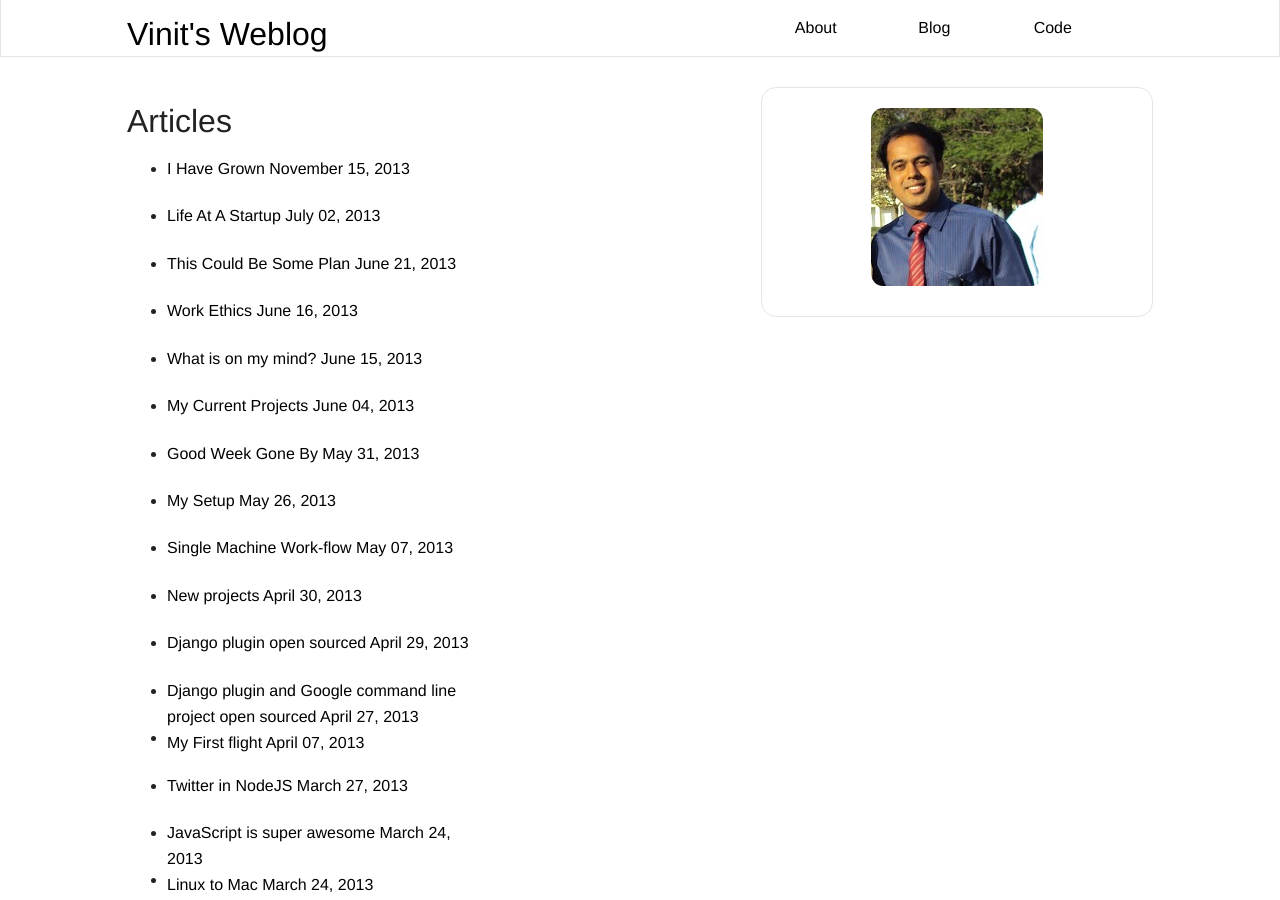
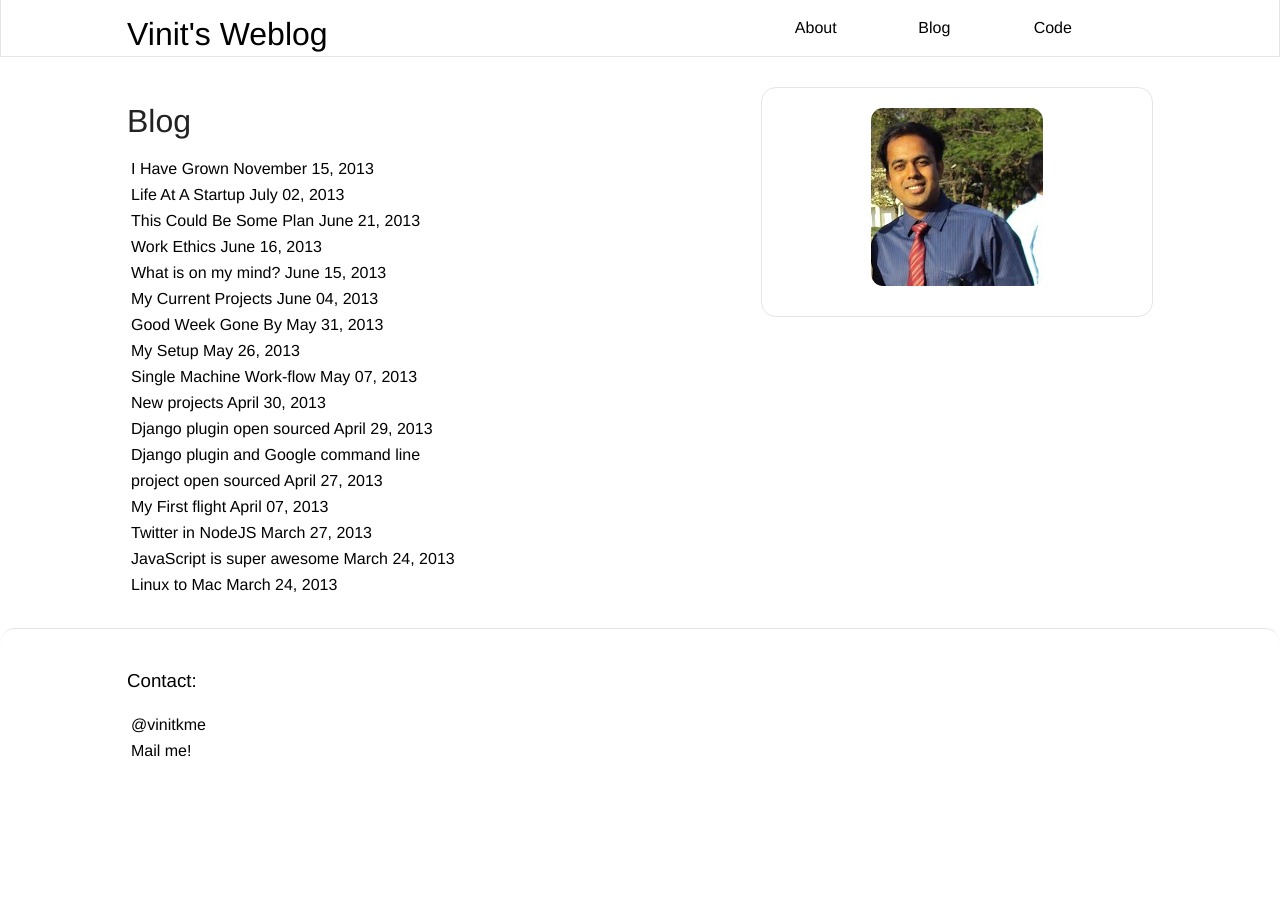
Before and after one commit to vinitkumar/vinitkumar.github.com, a Jekyll site: the page built from articles.html, in a window 1280 px wide. Built offline with Jekyll 4.4.1, drawn with Linux system fonts in a browser that asks for light colours; nearby versions of some CDN libraries.

Commit message:
style blog page

```diff
--- a/articles.html
+++ b/articles.html
@@ -1,11 +1,11 @@
 ---
 layout: page
 permalink: /articles/index.html
-title: Articles
+title: Blog
 description: "An archive of posts sorted by date."
 ---
 
-<ul class="post-list">
+<ul class="unstyled left-side">
 {% for post in site.posts %}
   <li><article><a href="{{ site.url }}{{ post.url }}">{{ post.title }} <span class="entry-date"><time datetime="{{ post.date | date_to_xmlschema }}">{{ post.date | date: "%B %d, %Y" }}</time></span></a></article></li>
 {% endfor %}
```
